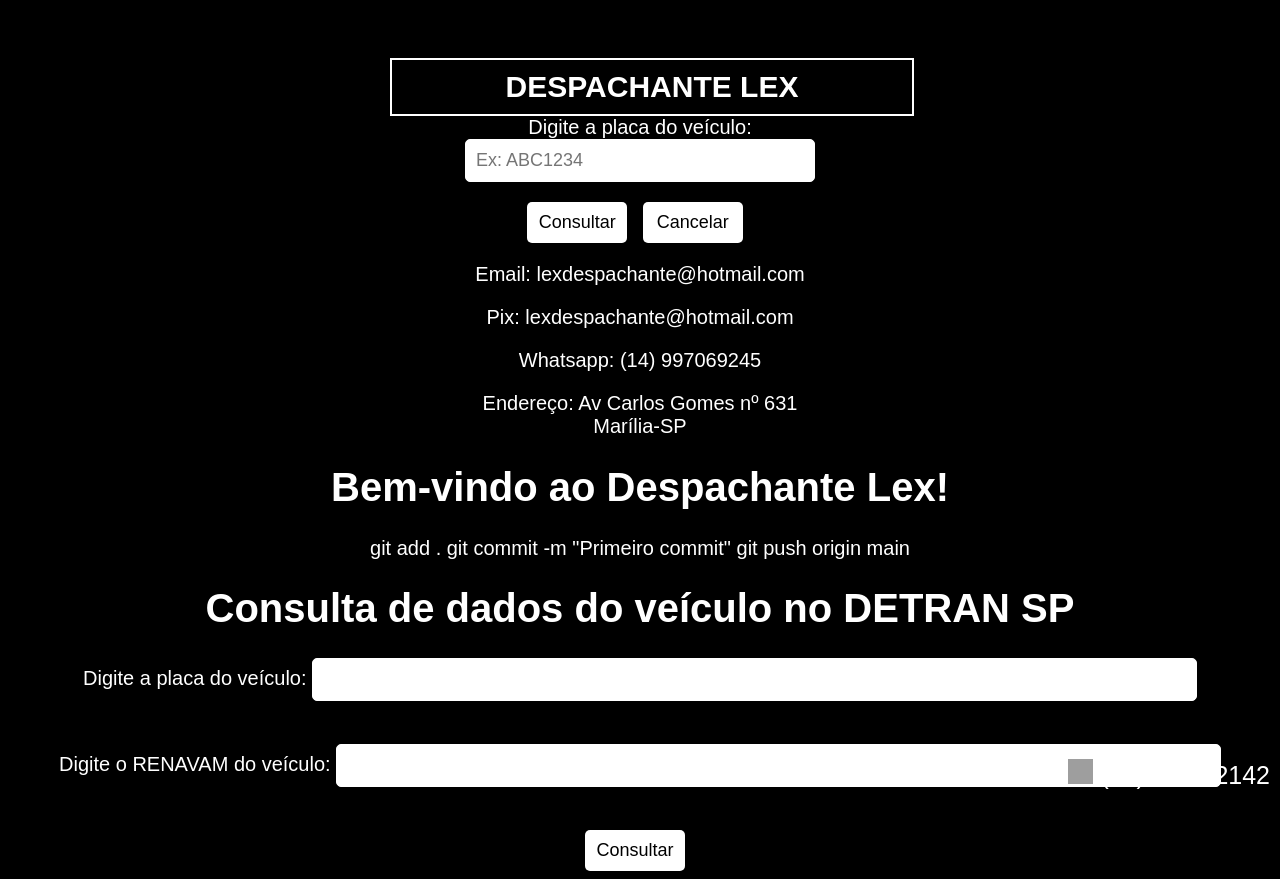
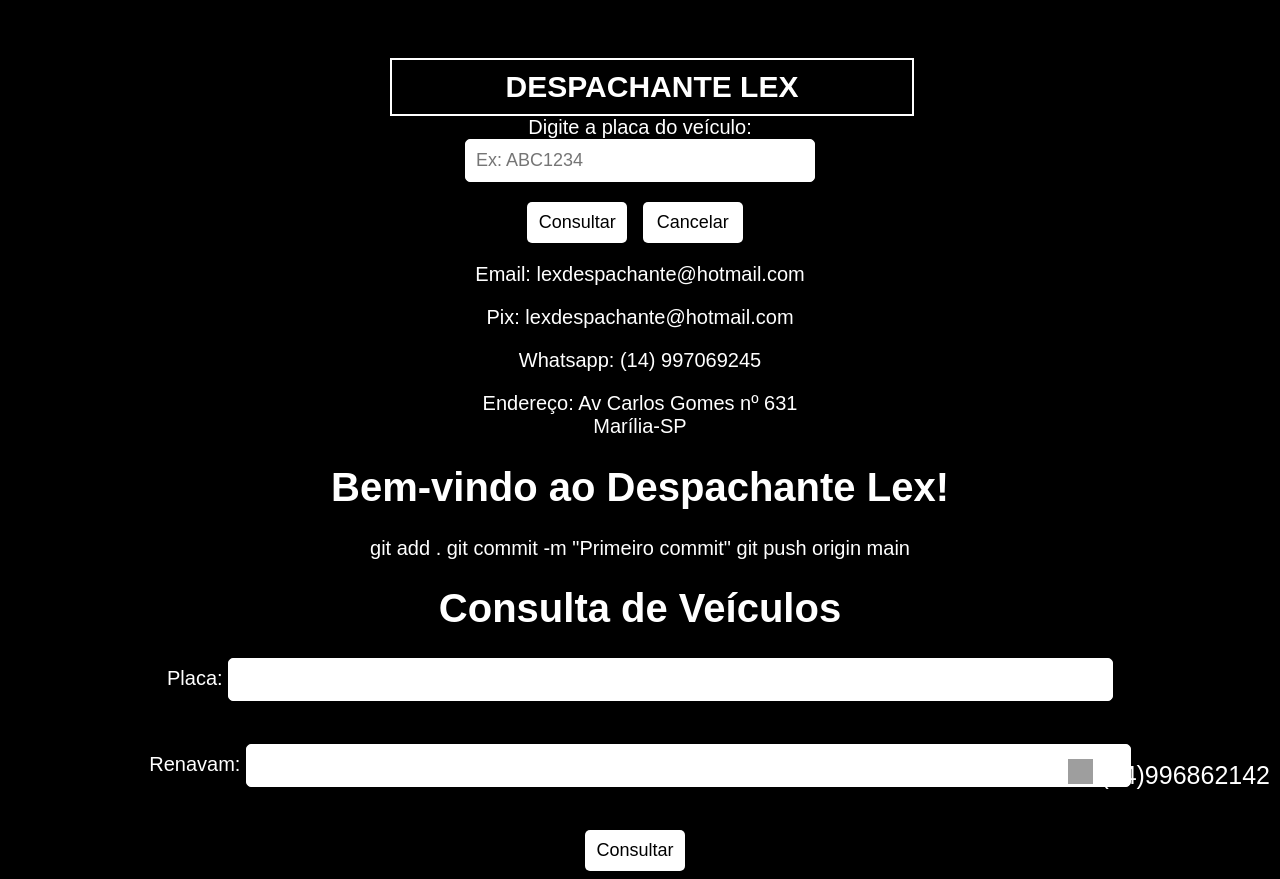
Before and after one commit to victorwfx/lexmarilia, a plain HTML site: page index.html in a window 1280 px wide. Drawn offline with Linux system fonts and the light colour scheme; grey boxes are pictures that could not be loaded.

Commit message:
Update index.html

```diff
--- a/index.html
+++ b/index.html
@@ -178,18 +178,19 @@ git push origin main
 <!DOCTYPE html>
 <html>
 <head>
-	<title>Consulta DETRAN SP</title>
-</head>
-<body>
-	<h1>Consulta de dados do veículo no DETRAN SP</h1>
-	<form method="GET" action="http://www.detran.sp.gov.br/wps/portal/portaldetran/cidadao/veiculos/servicos/consultaveiculo">
-		<label for="placa">Digite a placa do veículo:</label>
-		<input type="text" id="placa" name="numeroPlaca">
-		<br><br>
-		<label for="renavam">Digite o RENAVAM do veículo:</label>
-		<input type="text" id="renavam" name="numeroRenavam">
-		<br><br>
-		<input type="submit" value="Consultar">
-	</form>
-</body>
+	<!DOCTYPE html>
+<html>
+  <head>
+    <title>Consulta Veicular - Secretaria da Fazenda do Estado de São Paulo</title>
+  </head>
+  <body>
+    <h1>Consulta de Veículos</h1>
+    <form action="https://www.ipva.fazenda.sp.gov.br/ipvanet/Consulta.aspx" method="get">
+      <label for="placa">Placa:</label>
+      <input type="text" id="placa" name="Placa" required><br><br>
+      <label for="renavam">Renavam:</label>
+      <input type="text" id="renavam" name="Renavam" required><br><br>
+      <input type="submit" value="Consultar">
+    </form>
+  </body>
 </html>
```
